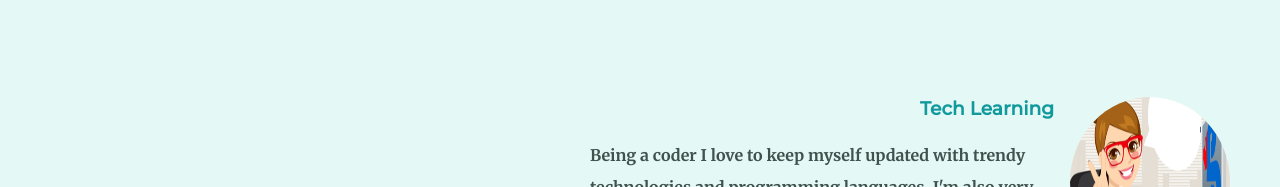
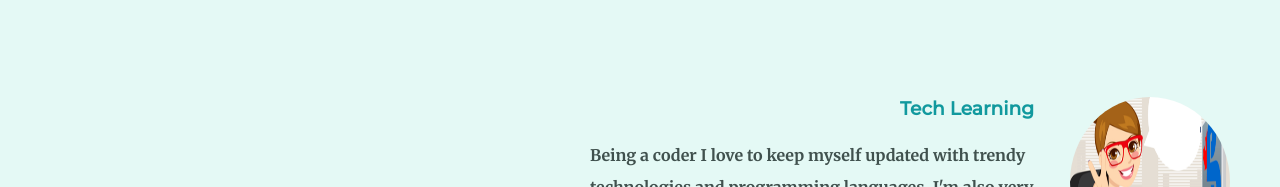
Before and after one commit to Anwesha213/Profile, a plain HTML site: page index.html in a window 1280 px wide. Shown: the part 1742-1929 px from the top of the page. Drawn offline with Linux system fonts and the light colour scheme.

Commit message:
Update index.html

```diff
--- a/index.html
+++ b/index.html
@@ -36,7 +36,7 @@
       </div>
       <div class="skill-row2">
         <img class="desktop—img" width="210px" height="170px" src="images/me & my desktop.png" alt="programmer" style="border-radius: 100%">
-        <h3 style="margin-left: 330px;">Tech Learning</h3>
+        <h3 style="margin-left: 310px;">Tech Learning</h3>
         <p>Being a coder I love to keep myself updated with trendy technologies and programming languages. I'm also very patient and a quick learner. My goal is to work on Artificial Intelligence.</p>
       </div>
     </div>
```
